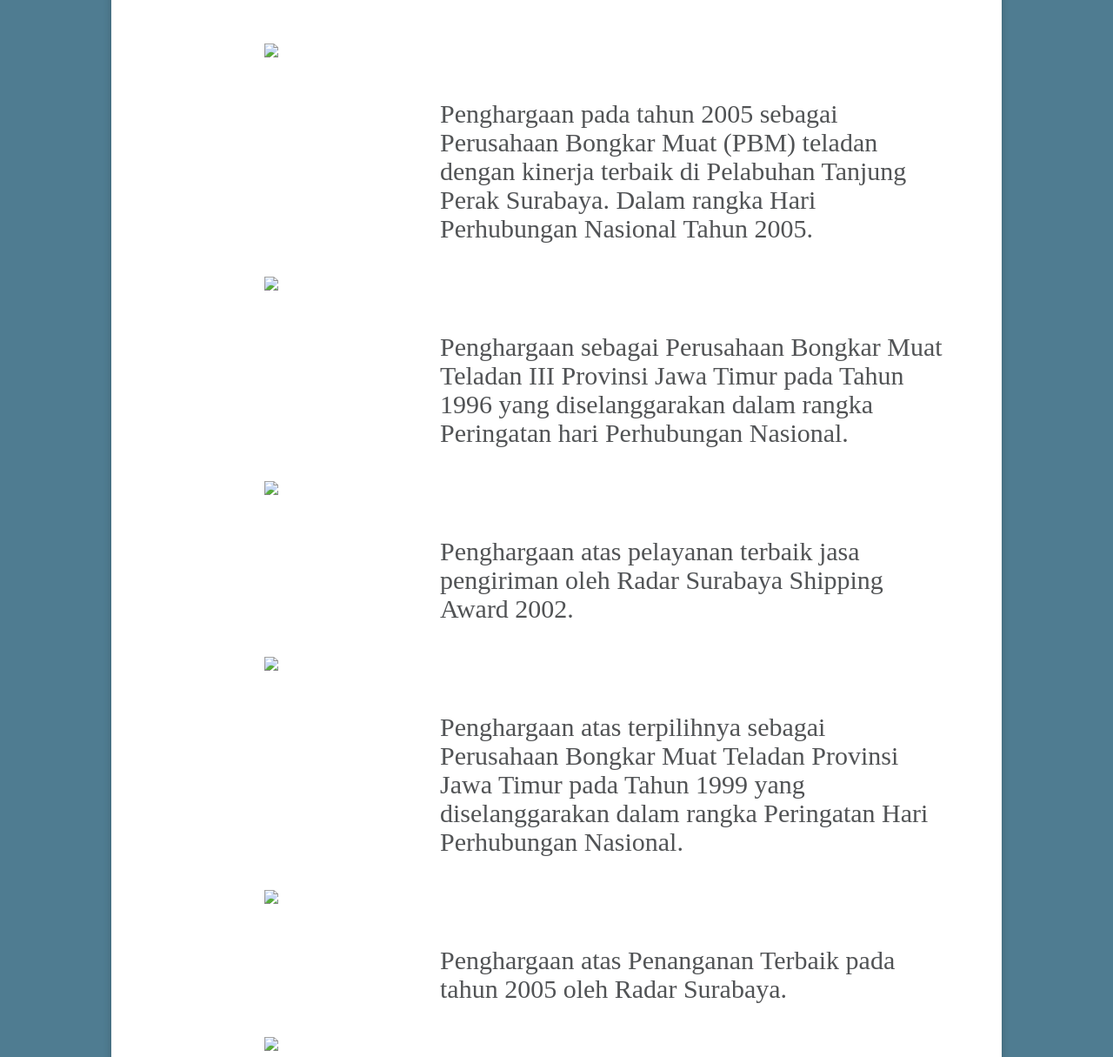
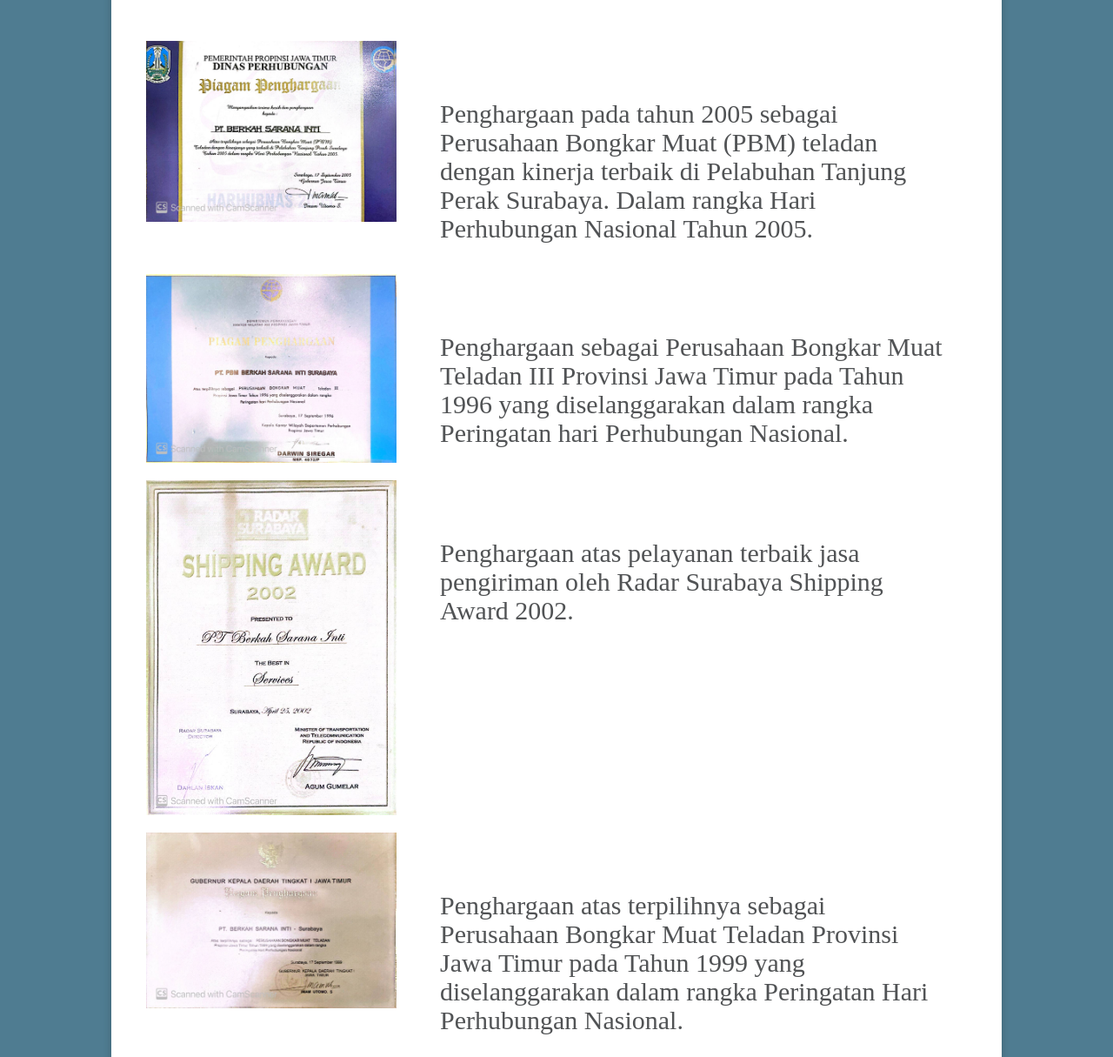
Before and after one commit to candrahaikal/website-virla, a plain HTML site: page award.html in a window 1280 px wide. Shown: the part 225-1440 px from the top of the page at 87% size. Drawn offline with Linux system fonts and the light colour scheme; files that its build step writes are made by us from their sources; the site is published under a folder, as on GitHub Pages, so addresses that start at the root find nothing; a web font is replaced by a local one.

Commit message:
update img directory

```diff
--- a/award.html
+++ b/award.html
@@ -149,7 +149,7 @@
       <div class="row">
         <div class="col-xs-12 col-sm-4 col-lg-4">
           <div class="wcu-img">
-            <img src="/images/award1.jpg" alt=" ">
+            <img src="images/award1.jpg" alt=" ">
           </div>
         </div>
         <div class="col-xs-12 col-sm-8 col-lg-8">
@@ -174,7 +174,7 @@
       <div class="row">
         <div class="col-xs-12 col-sm-4 col-lg-4">
           <div class="wcu-img">
-            <img src="/images/award2.jpg">
+            <img src="images/award2.jpg">
           </div>
         </div>
         <div class="col-xs-12 col-sm-8 col-lg-8">
@@ -199,7 +199,7 @@
       <div class="row">
         <div class="col-xs-12 col-sm-4 col-lg-4">
           <div class="wcu-img">
-            <img src="/images/award3.jpg">
+            <img src="images/award3.jpg">
           </div>
         </div>
         <div class="col-xs-12 col-sm-8 col-lg-8">
@@ -223,7 +223,7 @@
       <div class="row">
         <div class="col-xs-12 col-sm-4 col-lg-4">
           <div class="wcu-img">
-            <img src="/images/award4.jpg">
+            <img src="images/award4.jpg">
           </div>
         </div>
         <div class="col-xs-12 col-sm-8 col-lg-8">
@@ -248,7 +248,7 @@
       <div class="row">
         <div class="col-xs-12 col-sm-4 col-lg-4">
           <div class="wcu-img">
-            <img src="/images/award5.jpg">
+            <img src="images/award5.jpg">
           </div>
         </div>
         <div class="col-xs-12 col-sm-8 col-lg-8">
@@ -271,7 +271,7 @@
       <div class="row">
         <div class="col-xs-12 col-sm-4 col-lg-4">
           <div class="wcu-img">
-            <img src="/images/award6.jpg">
+            <img src="images/award6.jpg">
           </div>
         </div>
         <div class="col-xs-12 col-sm-8 col-lg-8">
@@ -294,7 +294,7 @@
       <div class="row">
         <div class="col-xs-12 col-sm-4 col-lg-4">
           <div class="wcu-img">
-            <img src="/images/award7.jpg">
+            <img src="images/award7.jpg">
           </div>
         </div>
         <div class="col-xs-12 col-sm-8 col-lg-8">
```
